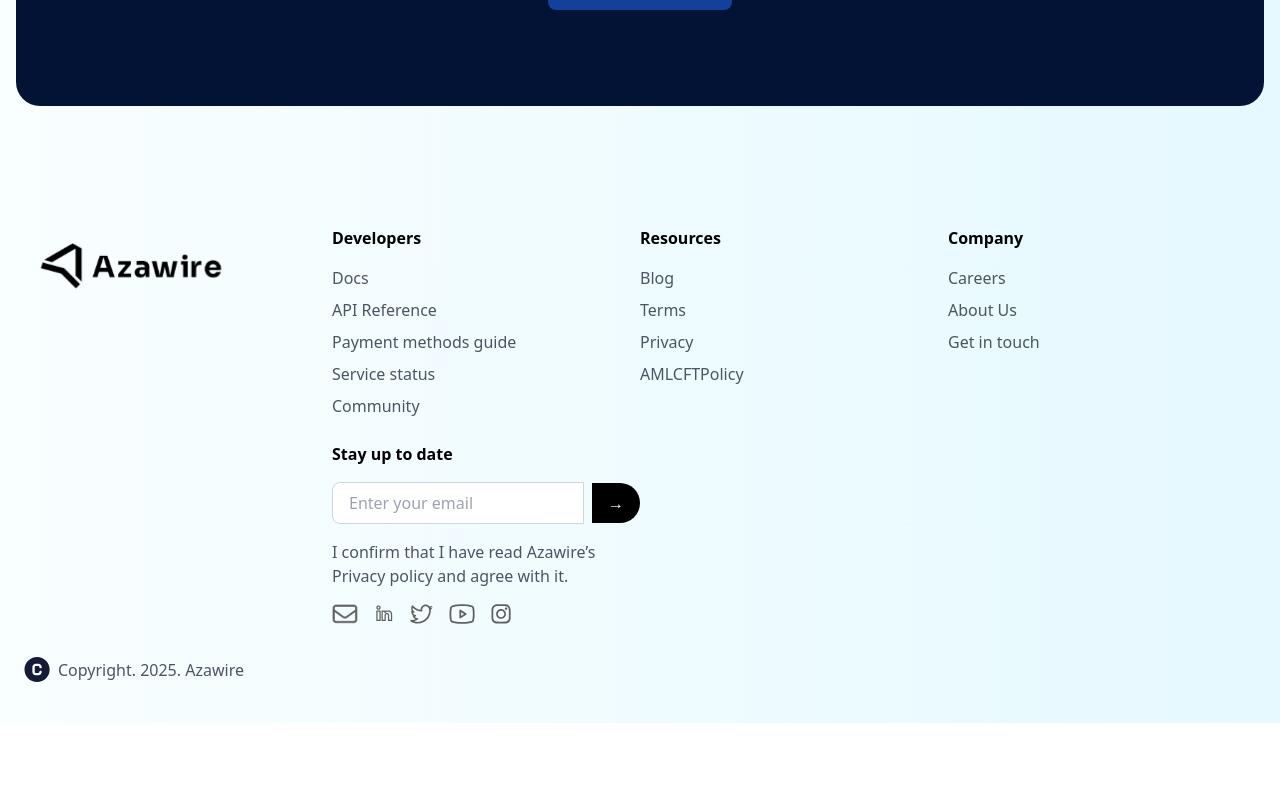
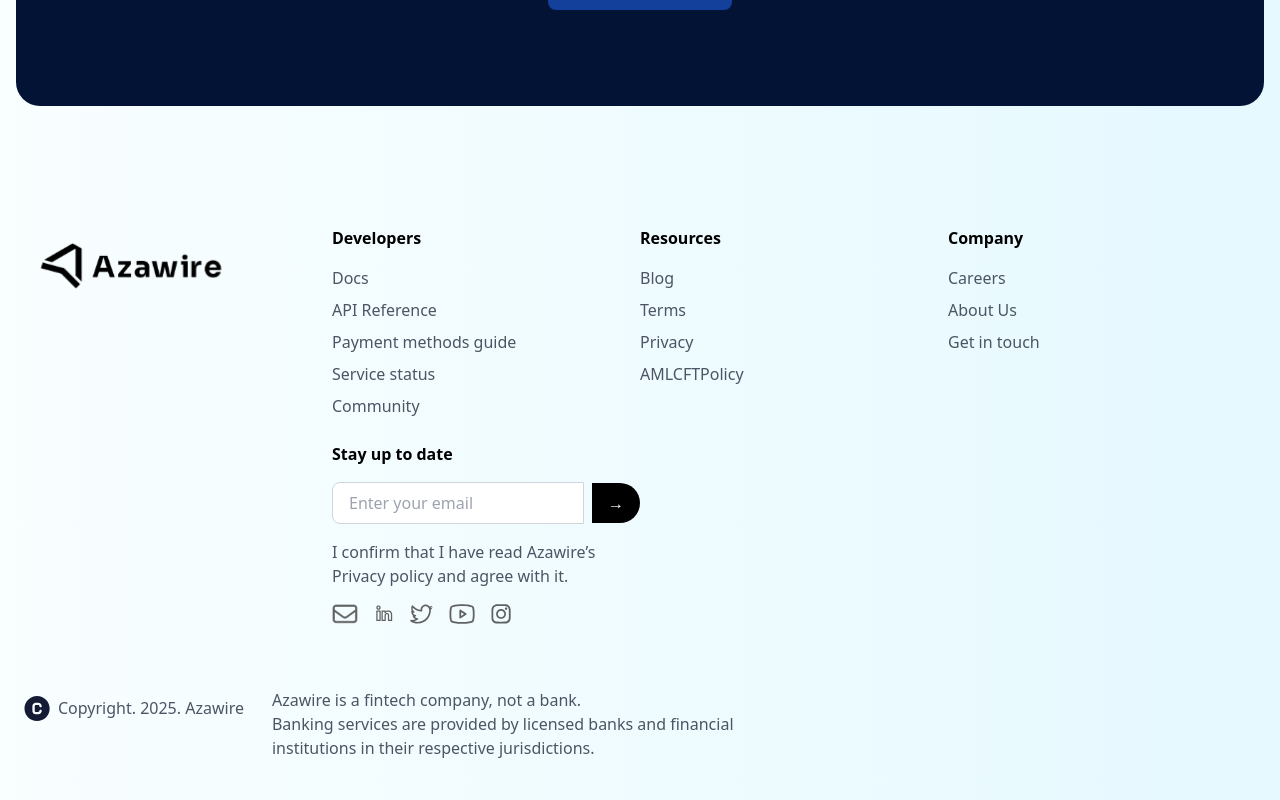
Before and after one commit to godswillokoi0001/azawire-africa, a React (Vite) app: page / in a window 1280 px wide. Shown: the part 3287-4087 px from the top of the page. Before the commit the page ends 4010 px from the top, so only its background shows below. Built offline with nearby package versions, Linux system fonts and the light colour scheme; a web font is replaced by a local one.

Commit message:
Updated Disclamer

```diff
--- a/src/components/Footer.jsx
+++ b/src/components/Footer.jsx
@@ -167,6 +167,13 @@ const Footer = () => {
         <div className="mt-8 flex items-center gap-2 md:text-[1rem] text-[1.2rem]">
           <img src="/images/icons/copyright.svg" alt="Copyright Icon" />
           <p className="text-gray-600">Copyright. 2025. Azawire</p>
+          <p className="mt-8 flex ml-5 text-gray-600 text-[1rem]">
+          Azawire is a fintech company, not a bank.
+          <br />
+          Banking services are provided by licensed banks and financial
+          <br />
+          institutions in their respective jurisdictions.
+          </p>
         </div>
       </div>
     </footer>
--- a/src/components/HeroSection.jsx
+++ b/src/components/HeroSection.jsx
@@ -7,10 +7,10 @@ const HeroSection = () => {
       <div className=" flex md:flex-row flex-col-reverse justify-between items-center mx-auto px-4 sm:px-6 lg:px-8 ">
         <div className="space-y-4 md:w-1/2 text-left">
           <h1 className="font-poppins font-semibold text-3xl sm:text-4xl md:text-5xl leading-tight tracking-tighter">
-            Bank Without Borders with Azawire's Web3 Solution
+            Bank Without Borders with Azawire&apos;s Web3 Solution
           </h1>
           <p className="text-base text-gray-600 sm:text-lg md:text-xl">
-            Effortlessly send and receive money worldwide with Azawire's secure
+            Effortlessly send and receive money worldwide with Azawire&apos;s secure
             and innovative Web3 banking platform.
           </p>
           <Link
```
